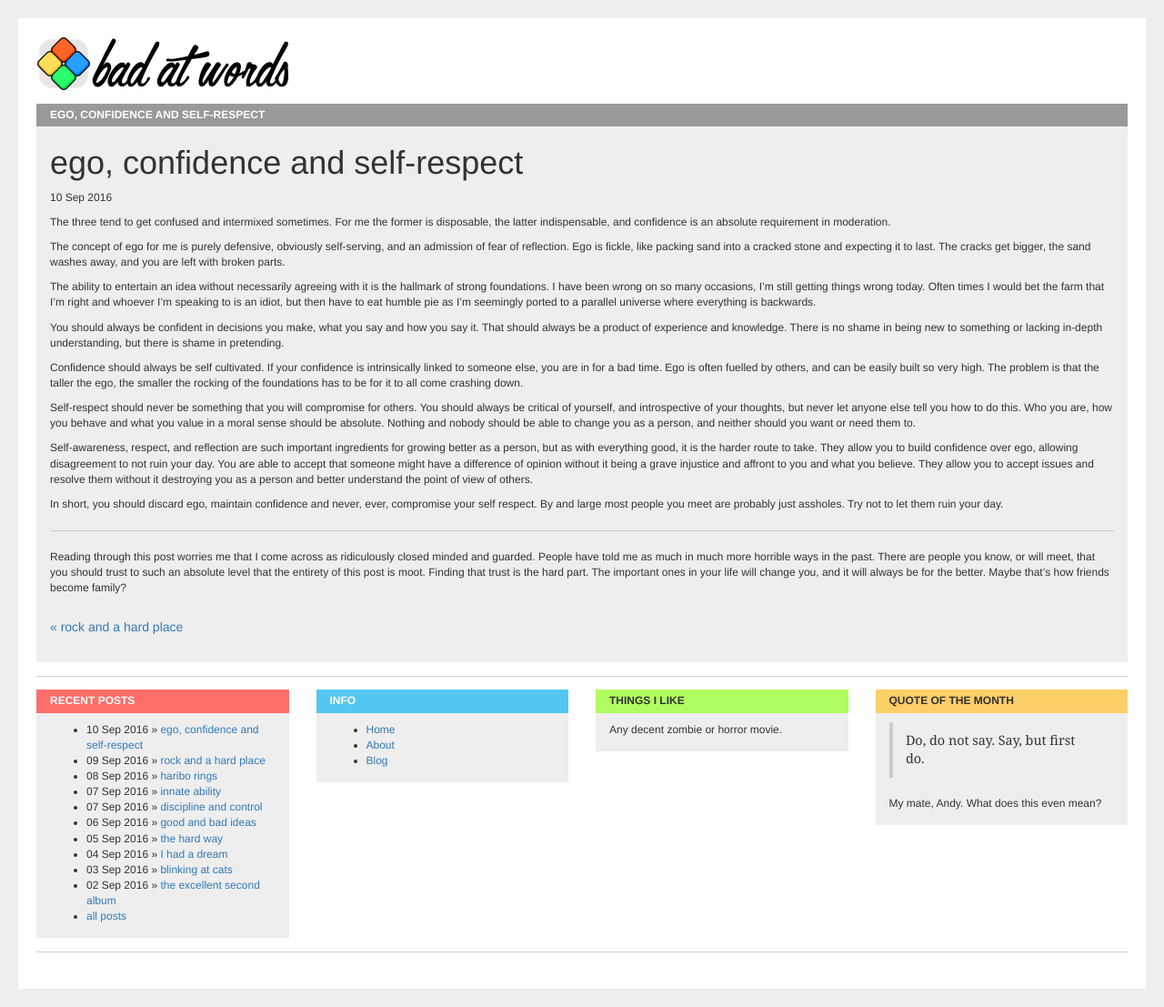
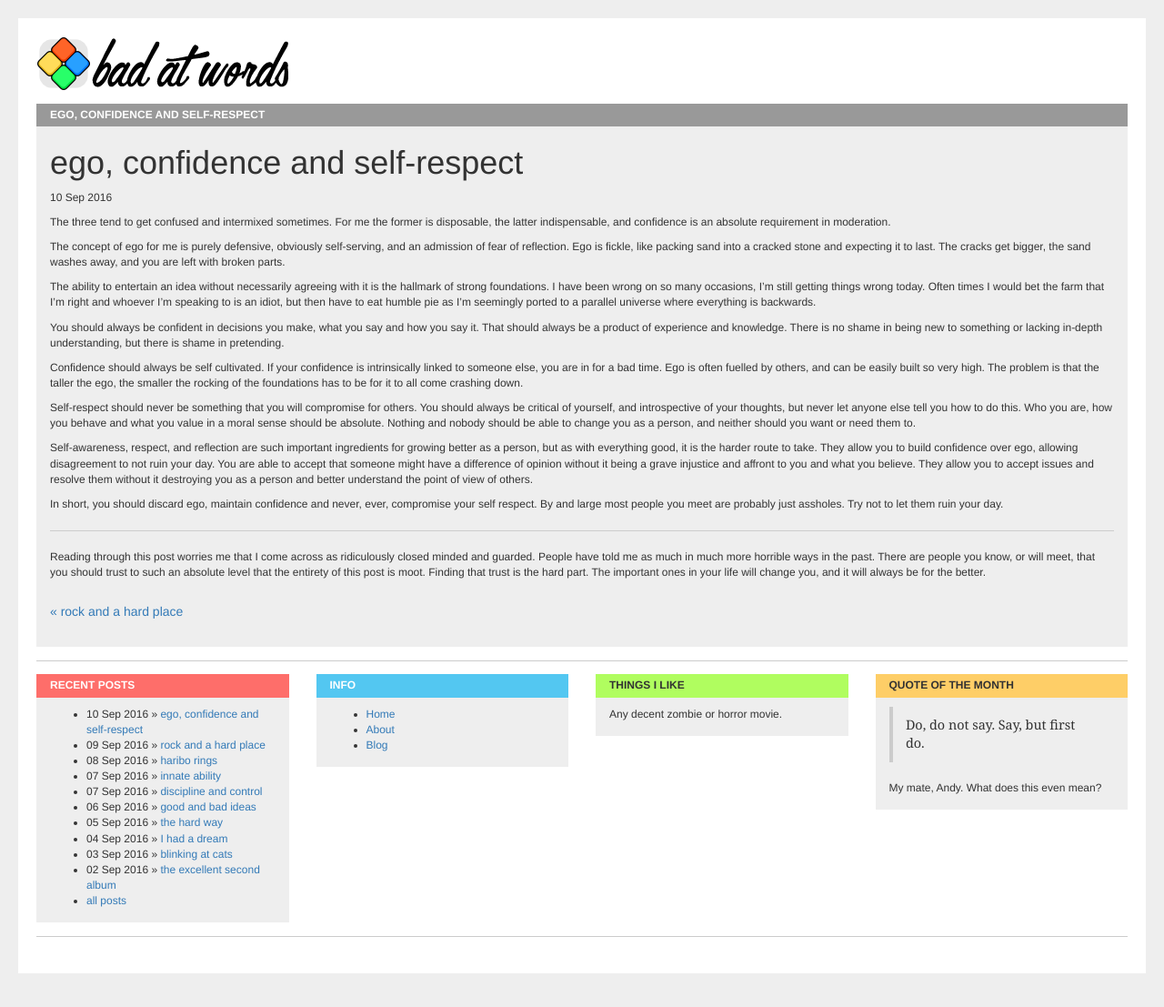
Before and after one commit to davidgitstuff/davidgitstuff.github.io, a Jekyll site: the page built from _posts/2016-09-10-ego-confidence-and-self-respect.md, in a window 1280 px wide. Shown: the whole page at 91% size. Built offline with Jekyll 4.4.1, drawn with Linux system fonts in a browser that asks for light colours; nearby versions of some CDN libraries; library files that are not in the unit come from our copies.

Commit message:
Revert "post update"
This reverts commit 68818871cae09ac843fc59607932c7659945fdaf.

```diff
--- a/_posts/2016-09-10-ego-confidence-and-self-respect.md
+++ b/_posts/2016-09-10-ego-confidence-and-self-respect.md
@@ -22,4 +22,4 @@ In short, you should discard ego, maintain confidence and never, ever, compromis
 
 ***
 
-Reading through this post worries me that I come across as ridiculously closed minded and guarded. People have told me as much in much more horrible ways in the past. There are people you know, or will meet, that you should trust to such an absolute level that the entirety of this post is moot. Finding that trust is the hard part. The important ones in your life will change you, and it will always be for the better. Maybe that's how friends become family?
+Reading through this post worries me that I come across as ridiculously closed minded and guarded. People have told me as much in much more horrible ways in the past. There are people you know, or will meet, that you should trust to such an absolute level that the entirety of this post is moot. Finding that trust is the hard part. The important ones in your life will change you, and it will always be for the better.
```
